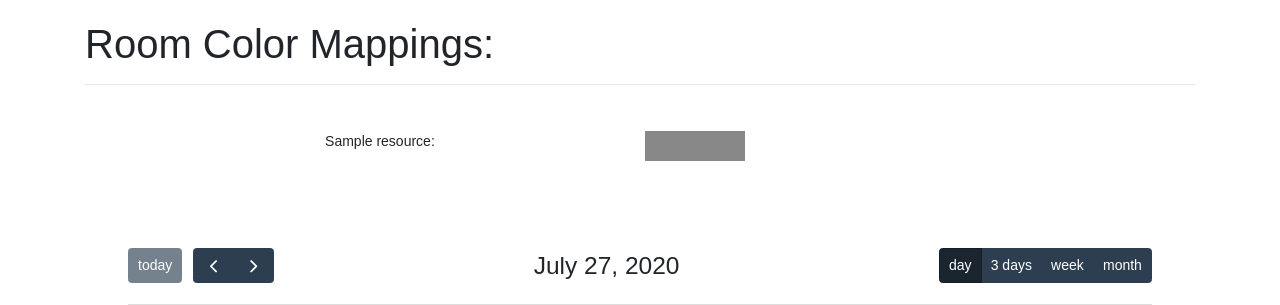
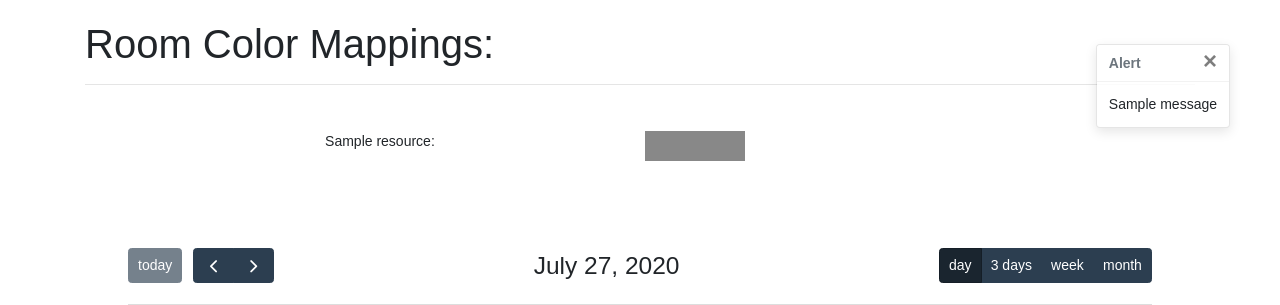
Before and after one commit to RaymondLeungKM/Room-Scheduler, a Django app: template schedule/shared_schedule/templates/shared_schedule/calendar.html in a window 1280 px wide. Shown: the part 56-361 px from the top of the page. Run offline with Django 3.2, Linux system fonts and the light colour scheme; the template is opened without the code that fills it: most values are stand-ins (such as "Sample title", 1, 10 or a date in 2020); one stand-in notice (Sample message) is shown; some libraries are stand-ins or nearby versions.

Commit message:
Update base.html

```diff
--- a/schedule/shared_schedule/templates/shared_schedule/base.html
+++ b/schedule/shared_schedule/templates/shared_schedule/base.html
@@ -17,7 +17,31 @@
 <body>
     {% include 'shared_schedule/navbar.html' %}
 
+    {# Alert messages with toast #}
+    {% if messages %}
+      {% for message in messages %}
+        <div role="alert" class="toast" data-delay="10000" style="position: absolute; top: 100px; right: 50px; z-index:9;">
+          <div class="toast-header">
+            <strong class="mr-auto">Alert</strong>
+            <button type="button" class="ml-2 mb-1 close" data-dismiss="toast" aria-label="Close">
+              <span aria-hidden="true">&times;</span>
+            </button>
+          </div>
+          <div class="toast-body">
+            {{ message }}
+          </div>
+        </div>
+      {% endfor %}
+    {% endif %}
+
     {% block content %}
     {% endblock %}
+
+    {# JS for Toast message #}
+    <script>
+    $(document).ready(function(){
+      $('.toast').toast('show');
+      });
+    </script>
 </body>
 </html>
```
